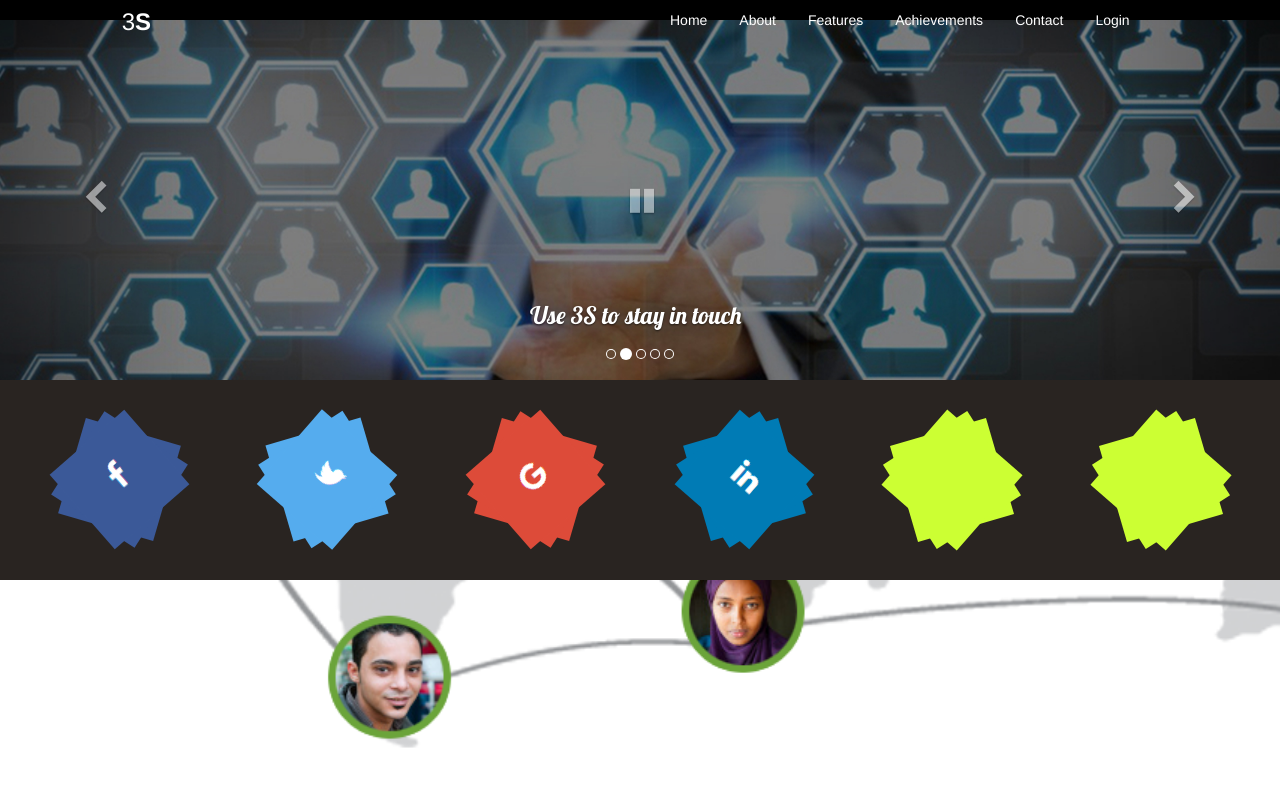
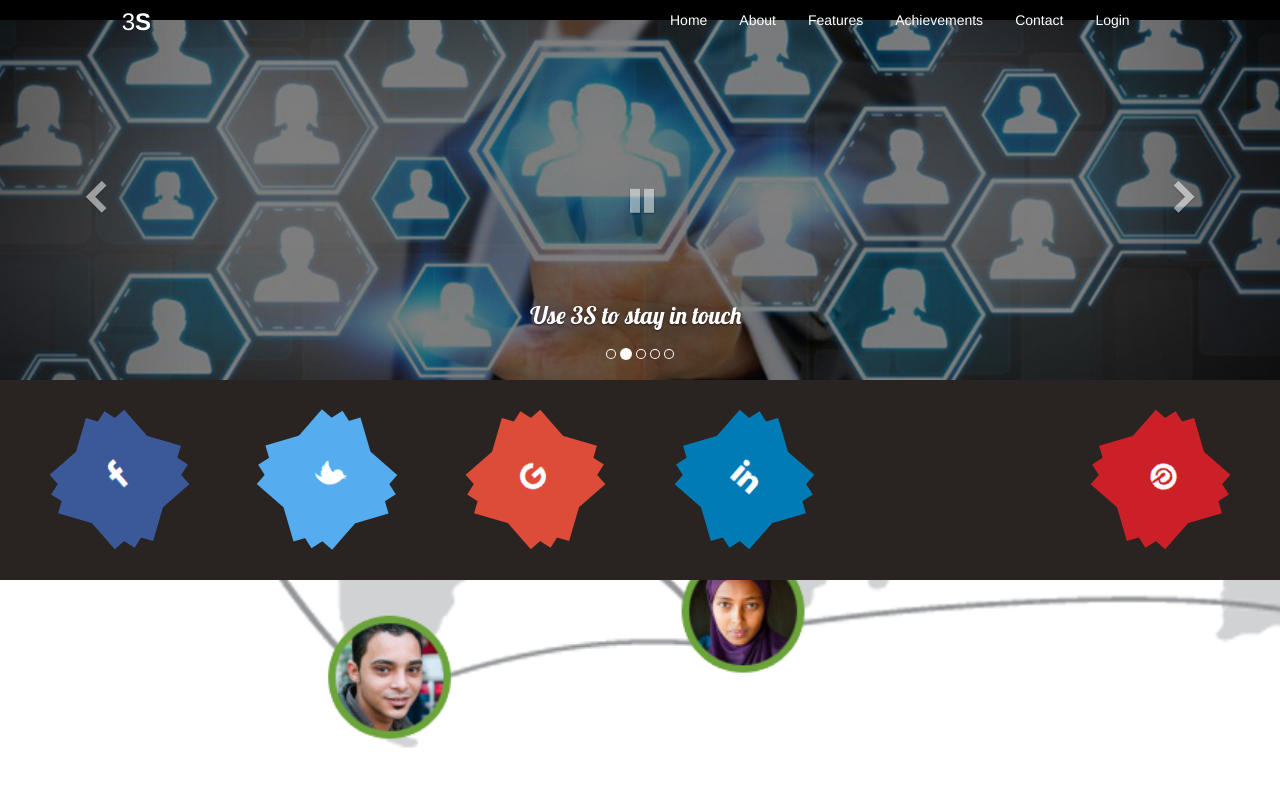
Before and after one commit to BeeSmartITsolutions/Innovative_Social_Networking_Linked_Photo_Sharing_Service_using_Referral_Program-minor-project-, a PHP site: page / in a window 1280 px wide. Shown: the top 787 px of the page. Run offline with PHP 8.4, Linux system fonts and the light colour scheme.

Commit message:
Implementation of pinterest logo animation and pinterest logo image has been added

```diff
--- a/index.php
+++ b/index.php
@@ -270,21 +270,21 @@ function validate(){
                 </div>
 
                 <div class="col-xs-2 col-sm-2 col-md-2 col-lg-2">
-                <div class="flap" style="background-color:#CF3; width:100px; height:100px; margin-top:auto; transform:rotate(30deg); animation:roll1 3s infinite ">
+                <div class="flap" style="background-color:; width:100px; height:100px; margin-top:auto; transform:rotate(30deg); animation:roll 3s infinite ">
 
-                <div class="flap1" style="background-color:#CF3; width:100px; height:100px; margin-top:auto; transform:rotate(30deg); animation:roll1 3s infinite ">
+                <div class="flap1" style="background-color:; width:100px; height:100px; margin-top:auto; transform:rotate(30deg); animation:roll 3s infinite ">
 
-                <div class="flap2" style="background-color:#CF3; width:100px; height:100px; margin-top:auto; transform:rotate(30deg); animation:roll1 3s infinite ">
+                <div class="flap2" style="margin-top:auto; transform:rotate(30deg); animation:roll 3s infinite "><img src="" />
                 </div></div></div>
 
                 </div>
 
                 <div class="col-xs-2 col-sm-2 col-md-2 col-lg-2">
-                <div class="flap" style="background-color:#CF3; width:100px; height:100px; margin-top:auto; transform:rotate(30deg); animation:roll1 3s infinite ">
+                <div class="flap" style="background-color:#cb2027; width:99px; height:99px; margin-top:auto; transform:rotate(30deg); animation:roll1 3s infinite ">
 
-                <div class="flap1" style="background-color:#CF3; width:100px; height:100px; margin-top:auto; transform:rotate(30deg); animation:roll1 3s infinite ">
+                <div class="flap1" style="background-color:#cb2027; width:99px; height:99px; margin-top:auto; transform:rotate(30deg); animation:roll1 3s infinite ">
 
-                <div class="flap2" style="background-color:#CF3; width:100px; height:100px; margin-top:auto; transform:rotate(30deg); animation:roll1 3s infinite ">
+                <div class="flap2" style="margin-top:auto; transform:rotate(30deg); animation:roll1 3s infinite "><img src="images/pinterest.png" />
                 </div></div></div>
 
                 </div>
```
